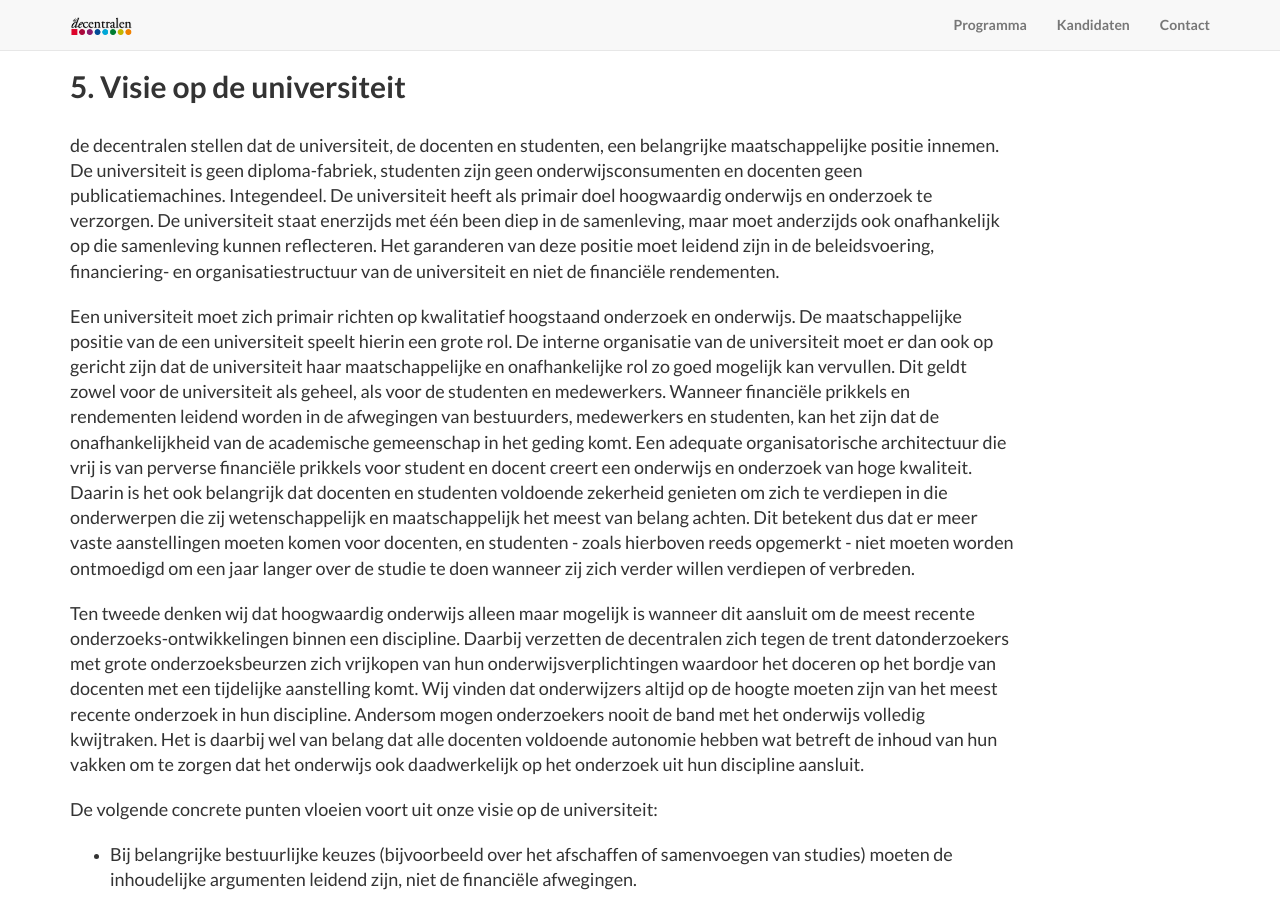
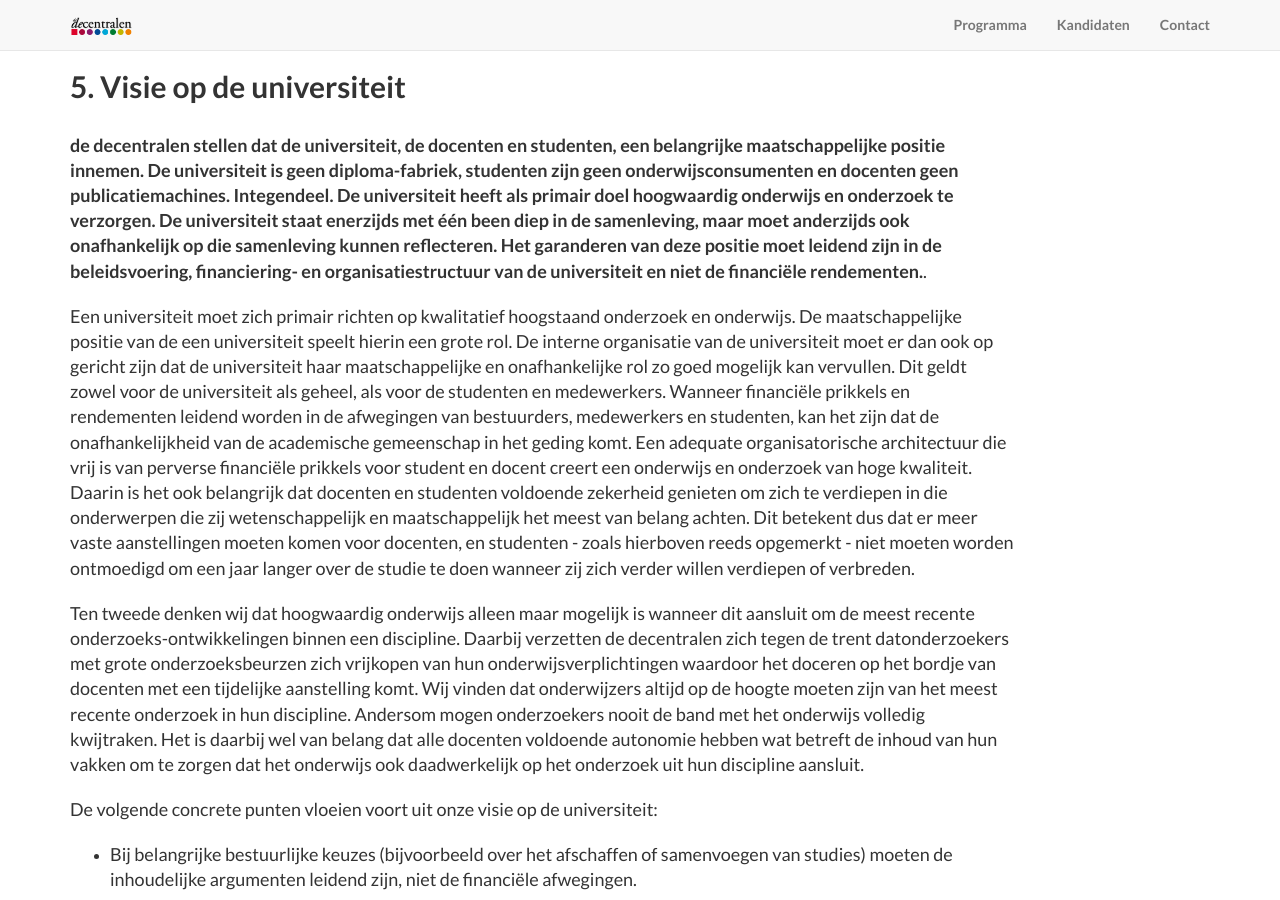
Before and after one commit to DeDecentralen/DeDecentralen.github.io, a Jekyll site: the page built from index.md, in a window 1280 px wide and 900 px high, scrolled down 5184 px. Built offline with Jekyll 4.4.1, drawn with Linux system fonts in a browser that asks for light colours.

Commit message:
Update index.html
bold bij vijf

```diff
--- a/_layouts/index.html
+++ b/_layouts/index.html
@@ -108,7 +108,7 @@
       <div class="col-lg-10 col-sm-12">
         <div class="clearfix"></div>
         <h2 class="section-heading"> 5. Visie op de universiteit </h2>
-        <B class="lead">de decentralen stellen dat de universiteit, de docenten en studenten, een belangrijke maatschappelijke positie innemen. De universiteit is geen diploma-fabriek, studenten zijn geen onderwijsconsumenten  en docenten geen publicatiemachines. Integendeel. De universiteit heeft als primair doel hoogwaardig onderwijs en onderzoek te verzorgen. De universiteit staat enerzijds met één been diep in de samenleving, maar moet anderzijds ook onafhankelijk op die samenleving kunnen reflecteren. Het garanderen van deze positie moet leidend zijn in de beleidsvoering, financiering- en organisatiestructuur van de universiteit en niet de financiële rendementen.</B>
+        <p class="lead"><b>de decentralen stellen dat de universiteit, de docenten en studenten, een belangrijke maatschappelijke positie innemen. De universiteit is geen diploma-fabriek, studenten zijn geen onderwijsconsumenten  en docenten geen publicatiemachines. Integendeel. De universiteit heeft als primair doel hoogwaardig onderwijs en onderzoek te verzorgen. De universiteit staat enerzijds met één been diep in de samenleving, maar moet anderzijds ook onafhankelijk op die samenleving kunnen reflecteren. Het garanderen van deze positie moet leidend zijn in de beleidsvoering, financiering- en organisatiestructuur van de universiteit en niet de financiële rendementen.</b>.</p>
         <p class="lead"></p>
         <p class="lead">Een universiteit moet zich primair richten op kwalitatief hoogstaand onderzoek en onderwijs. De maatschappelijke positie van de een universiteit speelt hierin een grote rol. De interne organisatie van de universiteit moet er dan ook op gericht zijn dat de universiteit haar maatschappelijke en onafhankelijke rol  zo goed mogelijk  kan vervullen. Dit geldt zowel voor de universiteit als geheel, als voor de studenten en medewerkers. Wanneer financiële prikkels en rendementen leidend worden in de afwegingen van bestuurders, medewerkers en studenten, kan het zijn dat de onafhankelijkheid van de academische gemeenschap in het geding komt. Een adequate organisatorische architectuur die vrij is van perverse financiële prikkels voor student en docent creert een onderwijs en onderzoek van hoge kwaliteit. Daarin is het ook belangrijk dat docenten en studenten voldoende zekerheid genieten om zich te verdiepen in die onderwerpen die zij wetenschappelijk en maatschappelijk het meest van belang achten. Dit betekent dus dat er meer vaste aanstellingen moeten komen voor docenten, en studenten - zoals hierboven reeds opgemerkt - niet moeten worden ontmoedigd om een jaar langer over de studie te doen wanneer zij zich verder willen verdiepen of verbreden.</p>
         <p class="lead">Ten tweede denken wij dat hoogwaardig onderwijs alleen maar mogelijk is wanneer dit aansluit om de meest recente onderzoeks-ontwikkelingen binnen een discipline. Daarbij verzetten de decentralen zich tegen de trent datonderzoekers met grote onderzoeksbeurzen zich vrijkopen van hun onderwijsverplichtingen waardoor het doceren op het bordje van docenten met een tijdelijke aanstelling komt. Wij vinden dat onderwijzers altijd op de hoogte moeten zijn van het meest recente onderzoek in hun discipline. Andersom mogen onderzoekers nooit de band met het onderwijs volledig kwijtraken. Het is daarbij wel van belang dat alle docenten voldoende autonomie hebben wat betreft de inhoud van hun vakken om te zorgen dat het onderwijs ook daadwerkelijk op het onderzoek uit hun discipline aansluit.</p>
```
